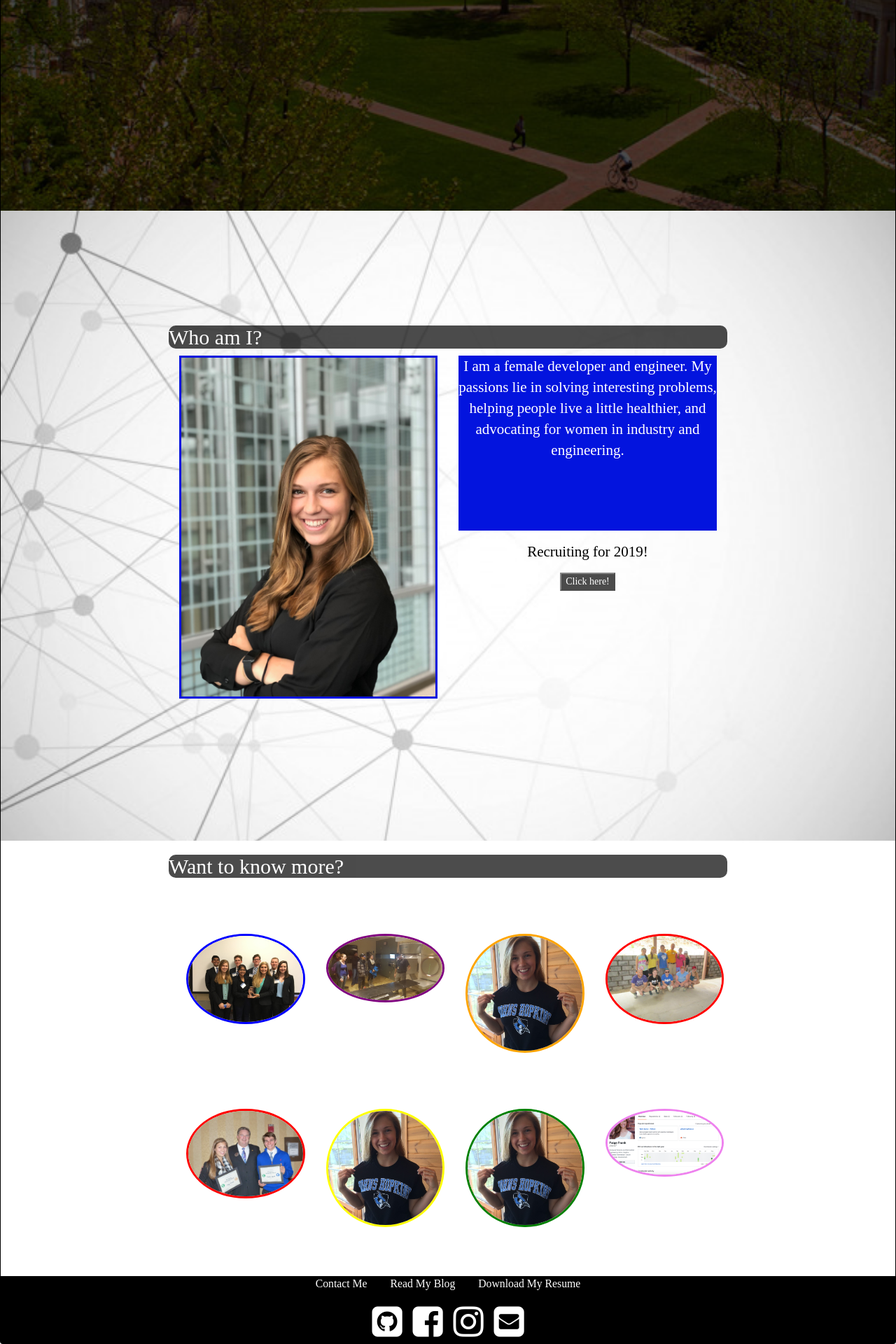
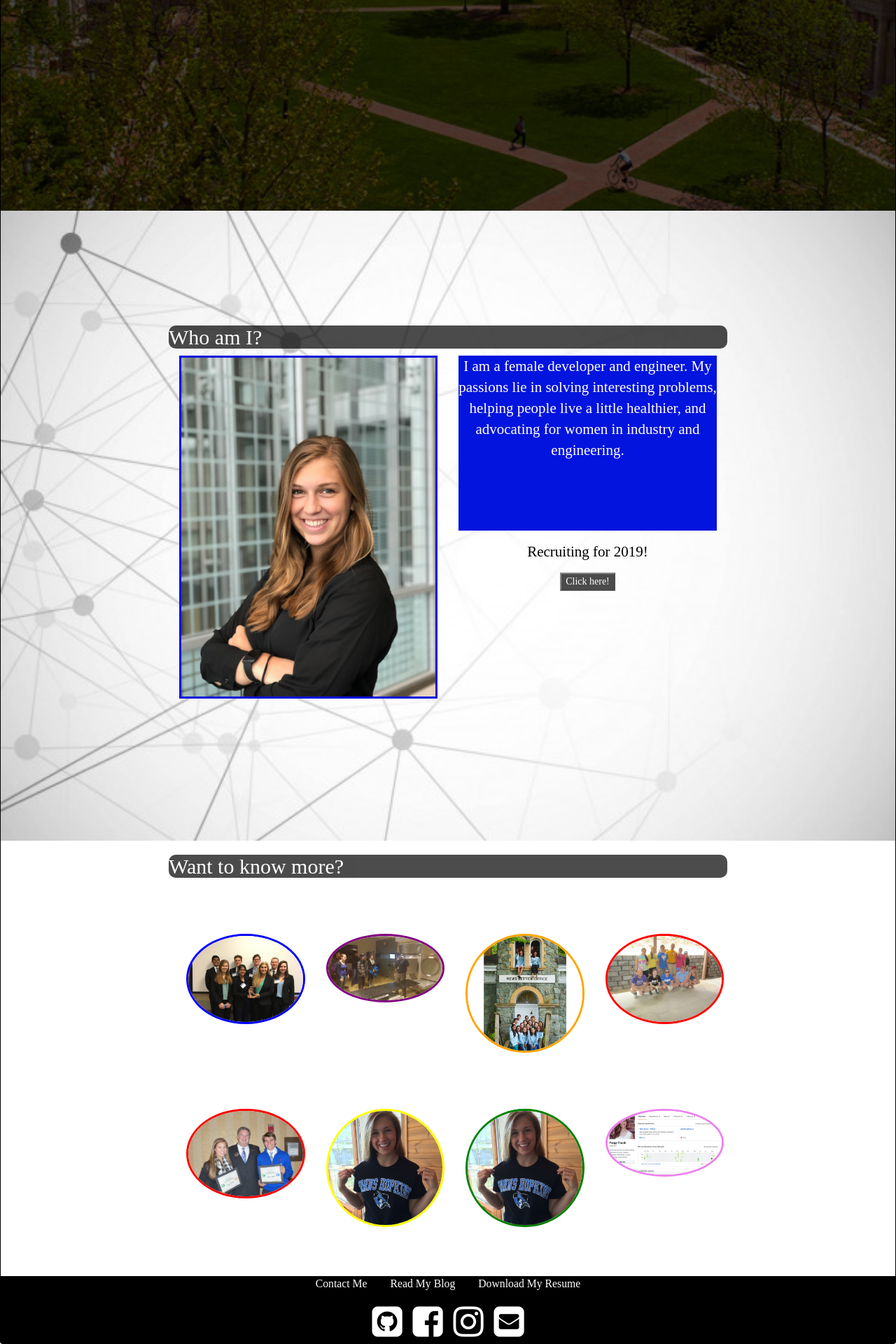
Before and after one commit to pfrank7/pfrank7.github.io, a Jekyll site: the page built from index.html, in a window 1280 px wide. Shown: the part 650-2570 px from the top of the page at 70% size. Built offline with Jekyll 4.4.1, drawn with Linux system fonts in a browser that asks for light colours; nearby versions of some CDN libraries.

Commit message:
Update index.html

```diff
--- a/index.html
+++ b/index.html
@@ -143,7 +143,7 @@ title: Paige Frank
 					</div>
 				</div>
 				<div class = "col-sm-3">
-					<img style = "border-color: orange;" src="../photos/Education.JPG" class="img-circle" alt="Leadership">
+					<img style = "border-color: orange;" src="../photos/newsletter.jpg" class="img-circle" alt="Leadership">
 					<div class = "text-center text">
 						<p> Writing </p>
 					</div>
```
